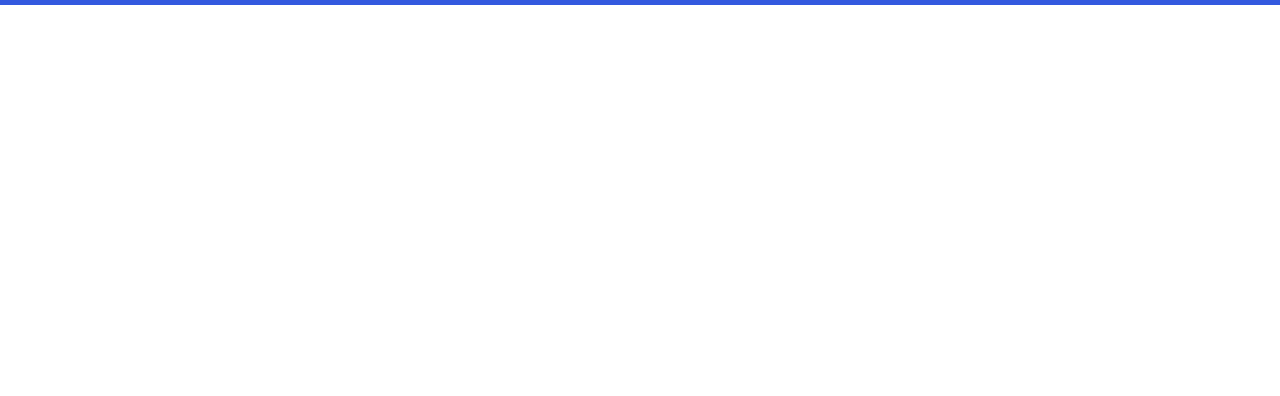
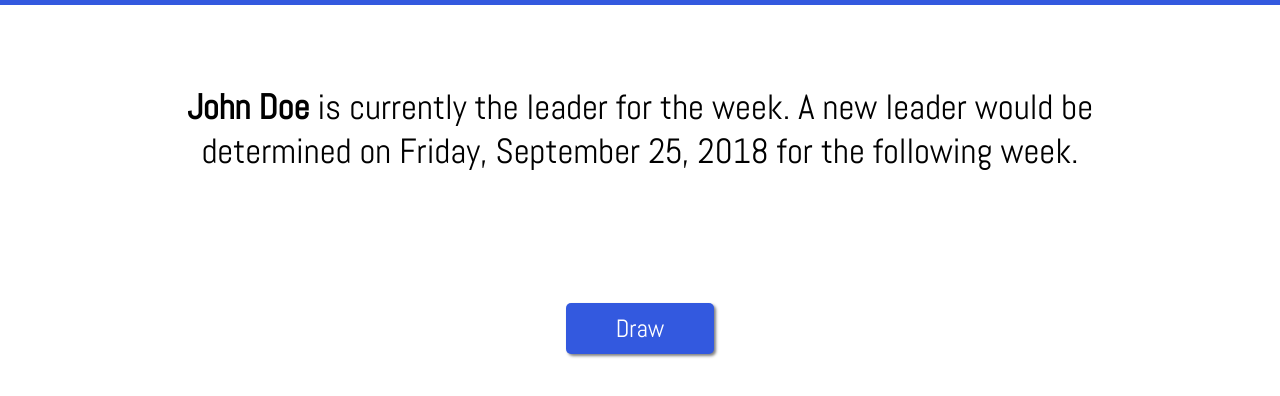
Before and after one commit to jamesenejo/leadselect, a plain HTML site: page index.html in a window 1280 px wide. Shown: the part 48-444 px from the top of the page. Drawn offline with Linux system fonts and the light colour scheme.

Commit message:
complete view

```diff
--- a/index.html
+++ b/index.html
@@ -14,5 +14,16 @@
             </div>
             <h1>LeadSelect</h1>
         </div>
+        <div class="intro-container">
+            <div class="intro">
+                <p><b>John Doe</b> is currently the leader for the week. A new leader would be determined on Friday, September 25, 2018 for the following week.</p>
+            </div>
+            <div class="intro" style="display:none;">
+                <p>John Doe's leadership ends this week, please click the draw button to determine the leader for next week.</p>
+            </div>
+        </div>
+        <div class="draw-btn-div">
+            <button type="button" class="draw-btn">Draw</button>
+        </div>
     </body>
 </html>
--- a/statics/css/master.css
+++ b/statics/css/master.css
@@ -22,6 +22,41 @@ body {
     font-family: 'Abel', sans-serif;
     color: white;
 }
+.intro-container {
+    padding: 0 30px;
+}
+.intro {
+    padding: 80px 0;
+    text-align: center;
+    box-shadow: border-box;
+}
+.intro p {
+    width: 80%;
+    margin: auto;
+    font-size: 35px;
+    font-family: 'Abel', sans-serif;
+}
+.draw-btn-div {
+    padding: 50px 0;
+    text-align: center;
+    box-shadow: border-box;
+}
+.draw-btn {
+    background-color: #3359df;
+    padding: 10px 50px;
+    font-size: 25px;
+    font-family: 'Abel', sans-serif;
+    color: white;
+    border: none;
+    border-radius: 5px;
+    box-shadow: 2px 2px 3px 0 rgba(0,0,0,.5);
+    box-shadow: border-box;
+    cursor: pointer;
+    transition: .3s ease-in-out;
+}
+.draw-btn:hover {
+    box-shadow: 4px 4px 10px 0px rgba(0,0,0,.5);
+}
 
 @keyframes spin {
     100% {
```
